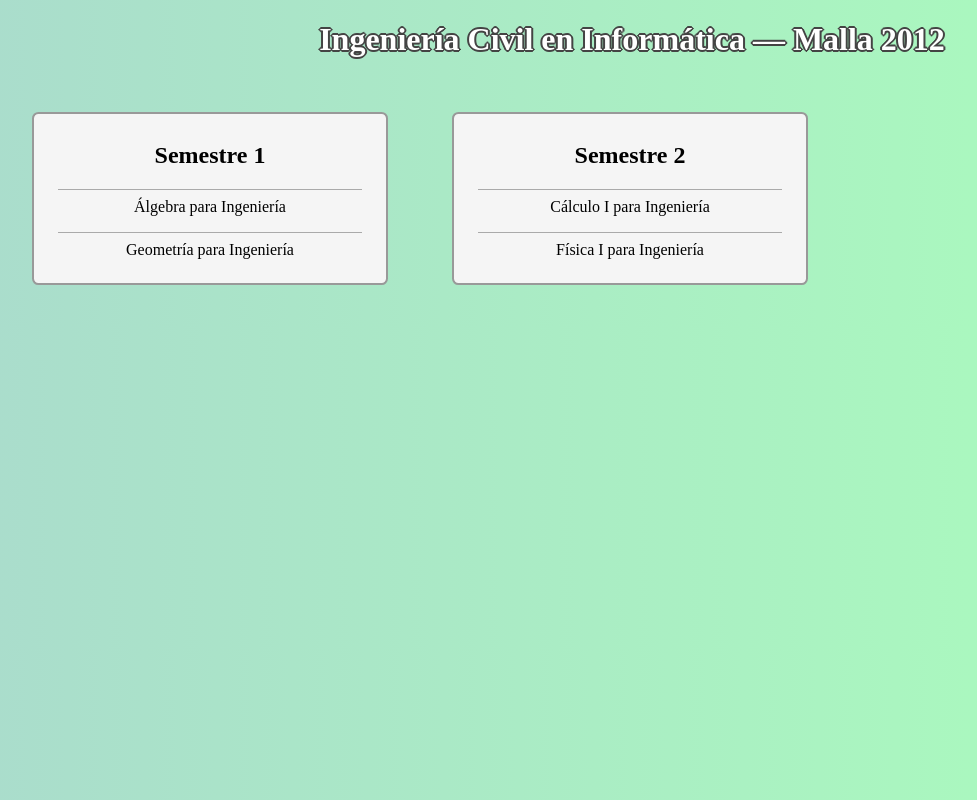
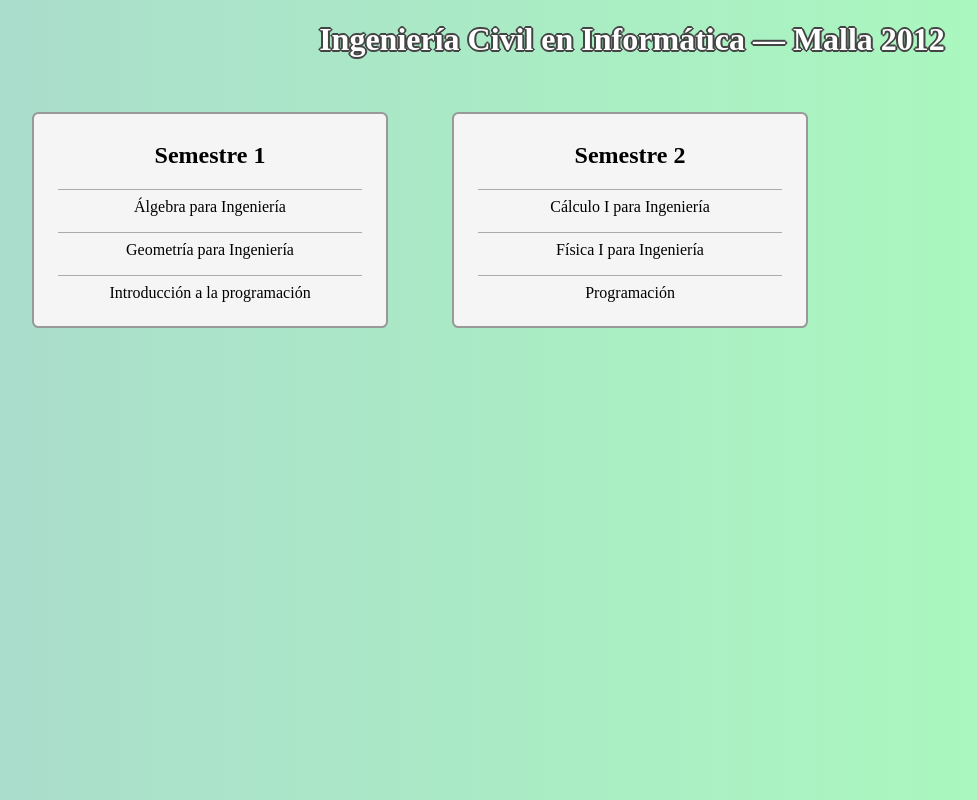
Before and after one commit to sandov/los_borbotones, a React (Create React App) app: page / in a window 1280 px wide. Shown: the whole page, without its empty margins (8-985 px from the left). Built offline with nearby package versions, Linux system fonts and the light colour scheme.

Commit message:
mejora ejemplos de asignatura en malla.js

```diff
--- a/src/res/malla.js
+++ b/src/res/malla.js
@@ -7,42 +7,56 @@ const malla =
                 {
                     id: 0, //debe ser único
                     nombre: "Álgebra para Ingeniería",
-                    codigo: "BAIN0xx",
+                    codigo: "BAIN017",
                     tasa_repr: 0.34,
                     requisitos: []
                 },
                 {
                     id: 1,
                     nombre: "Geometría para Ingeniería",
-                    codigo: "BAIN0yy",
+                    codigo: "BAIN012",
                     tasa_repr: 0.32,
+                    requisitos: []
+                },
+                {
+                    id: 2,
+                    nombre: "Introducción a la programación",
+                    codigo: "INFO013",
+                    tasa_repr: 0.99,
                     requisitos: []
                 }
             ],
-        min_id:0,
-        max_id:1
+        min_id:0, //Cuál es el menor id en este semestre
+        max_id:2
     },
     {
         num_sem: 2,
         ramos:
             [
                 {
-                    id: 2,
+                    id: 3,
                     nombre: "Cálculo I para Ingeniería",
-                    codigo: "BAIN0xz",
+                    codigo: "BAIN037",
                     tasa_repr: 0.45,
-                    requisitos: [1]
+                    requisitos: [0]
                 },
                 {
-                    id: 3,
+                    id: 4,
                     nombre: "Física I para Ingeniería",
                     codigo: "BAIN0yz",
                     tasa_repr: 0.12,
+                    requisitos: [0,1]
+                },
+                {
+                    id: 5,
+                    nombre: "Programación",
+                    codigo: "INFO023",
+                    tasa_repr: 0.23,
                     requisitos: [2]
                 }
             ],
-        min_id:2,
-        max_id:3
+        min_id:3,
+        max_id:5
     }
 ];
 
```
